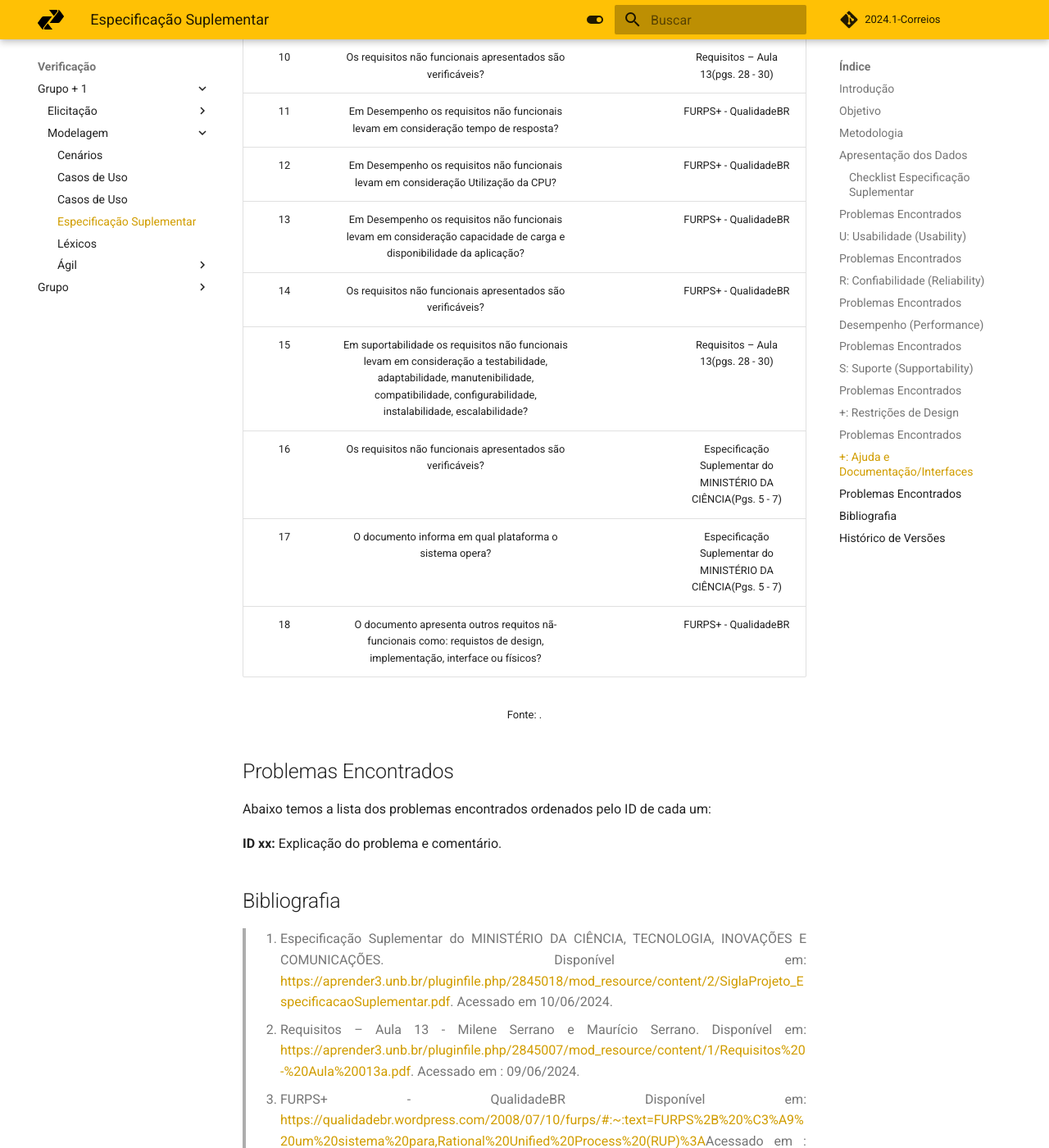
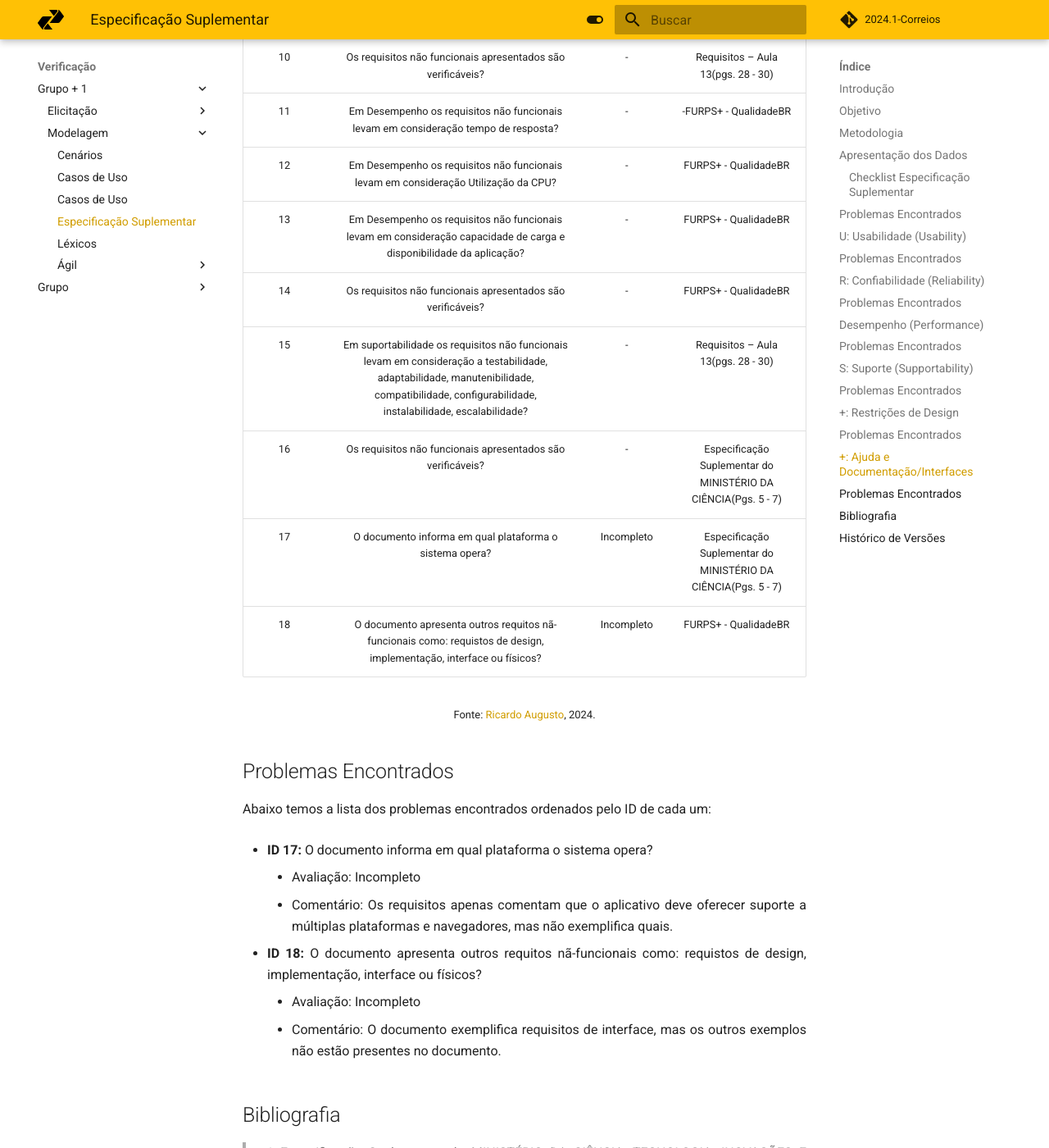
Before and after one commit to Requisitos-de-Software/2024.1-Serasa, an MkDocs documentation site: the page built from docs/verificacao/grupo+1/modelagem/especificacao_suplementar.md, in a window 1280 px wide and 1400 px high, scrolled down 12440 px. Shown: the whole window at 82% size. Built offline with MkDocs 1.6.1 and Material for MkDocs 9.7.7, drawn with Linux system fonts in a browser that asks for light colours; comment, search, counter and statistics services are not loaded.

Commit message:
espec sup ricardo

```diff
--- a/docs/verificacao/grupo+1/modelagem/especificacao_suplementar.md
+++ b/docs/verificacao/grupo+1/modelagem/especificacao_suplementar.md
@@ -239,34 +239,40 @@ Abaixo temos a lista dos problemas encontrados ordenados pelo ID de cada um:
 
 |ID| Descrição | Avaliação | Referência|
 |:--:|:--:|:--:|:--:|
-|01| O artefato de especificação suplementar utiliza a metodologia FURPS?||Requisitos – Aula 13(pgs. 28 - 30)|
-|02| Apresenta os requisitos em funcionalidade? ||Requisitos – Aula 13(pgs. 28 - 30)|
-|03| Os requisitos apresentados são verificáveis?||FURPS+ - QualidadeBR|
-|04| Em usabilidade os requisitos não funcionais levam em consideração a prevenção de erros? ||Requisitos – Aula 13(pgs. 28 - 30)|
-|05| Em usabilidade os requisitos não funcionais levam em consideração a estética e design? ||FURPS+ - QualidadeBR|
-|06| Os requisitos não funcionais apresentados são verificáveis? ||FURPS+ - QualidadeBR|
-|07| Em Confiabilidade os requisitos não funcionais levam em consideração possibilidade de recuperação? ||Requisitos – Aula 13(pgs. 28 - 30)|
-|08| Em Confiabilidade os requisitos não funcionais levam em consideração possibilidade de previsão? ||FURPS+ - QualidadeBR|
-|09| Em Confiabilidade os requisitos não funcionais levam em consideração tempo médio entre falhas? ||FURPS+ - QualidadeBR|
-|10| Os requisitos não funcionais apresentados são verificáveis? ||Requisitos – Aula 13(pgs. 28 - 30)|
-|11| Em Desempenho os requisitos não funcionais levam em consideração tempo de resposta?  ||FURPS+ - QualidadeBR|
-|12| Em Desempenho os requisitos não funcionais levam em consideração Utilização da CPU?||FURPS+ - QualidadeBR|
-|13| Em Desempenho os requisitos não funcionais levam em consideração capacidade de carga e disponibilidade da aplicação? ||FURPS+ - QualidadeBR|
-|14| Os requisitos não funcionais apresentados são verificáveis? ||FURPS+ - QualidadeBR|
-|15| Em suportabilidade os requisitos não funcionais levam em consideração a testabilidade, adaptabilidade, manutenibilidade, compatibilidade, configurabilidade, instalabilidade, escalabilidade? ||Requisitos – Aula 13(pgs. 28 - 30)|
-|16| Os requisitos não funcionais apresentados são verificáveis? ||Especificação Suplementar do MINISTÉRIO DA CIÊNCIA(Pgs. 5 - 7)|
-|17| O documento informa em qual plataforma o sistema opera? ||Especificação Suplementar do MINISTÉRIO DA CIÊNCIA(Pgs. 5 - 7)|
-|18| O documento apresenta outros requitos nã-funcionais como: requistos de design, implementação, interface ou físicos? ||FURPS+ - QualidadeBR|
+|01| O artefato de especificação suplementar utiliza a metodologia FURPS?|Sim|Requisitos – Aula 13(pgs. 28 - 30)|
+|02| Apresenta os requisitos em funcionalidade? |Sim|Requisitos – Aula 13(pgs. 28 - 30)|
+|03| Os requisitos apresentados são verificáveis?|Sim|FURPS+ - QualidadeBR|
+|04| Em usabilidade os requisitos não funcionais levam em consideração a prevenção de erros? |-|Requisitos – Aula 13(pgs. 28 - 30)|
+|05| Em usabilidade os requisitos não funcionais levam em consideração a estética e design? |-|FURPS+ - QualidadeBR|
+|06| Os requisitos não funcionais apresentados são verificáveis? |Sim|FURPS+ - QualidadeBR|
+|07| Em Confiabilidade os requisitos não funcionais levam em consideração possibilidade de recuperação? |-|Requisitos – Aula 13(pgs. 28 - 30)|
+|08| Em Confiabilidade os requisitos não funcionais levam em consideração possibilidade de previsão? |-|FURPS+ - QualidadeBR|
+|09| Em Confiabilidade os requisitos não funcionais levam em consideração tempo médio entre falhas? |-|FURPS+ - QualidadeBR|
+|10| Os requisitos não funcionais apresentados são verificáveis? |-|Requisitos – Aula 13(pgs. 28 - 30)|
+|11| Em Desempenho os requisitos não funcionais levam em consideração tempo de resposta? |- |-FURPS+ - QualidadeBR|
+|12| Em Desempenho os requisitos não funcionais levam em consideração Utilização da CPU?|-|FURPS+ - QualidadeBR|
+|13| Em Desempenho os requisitos não funcionais levam em consideração capacidade de carga e disponibilidade da aplicação? |-|FURPS+ - QualidadeBR|
+|14| Os requisitos não funcionais apresentados são verificáveis? |-|FURPS+ - QualidadeBR|
+|15| Em suportabilidade os requisitos não funcionais levam em consideração a testabilidade, adaptabilidade, manutenibilidade, compatibilidade, configurabilidade, instalabilidade, escalabilidade? |-|Requisitos – Aula 13(pgs. 28 - 30)|
+|16| Os requisitos não funcionais apresentados são verificáveis? |-|Especificação Suplementar do MINISTÉRIO DA CIÊNCIA(Pgs. 5 - 7)|
+|17| O documento informa em qual plataforma o sistema opera? |Incompleto|Especificação Suplementar do MINISTÉRIO DA CIÊNCIA(Pgs. 5 - 7)|
+|18| O documento apresenta outros requitos nã-funcionais como: requistos de design, implementação, interface ou físicos? |Incompleto|FURPS+ - QualidadeBR|
 
 
-<font size="2"><p style="text-align: center">Fonte: []().</p></font>
+<font size="2"><p style="text-align: center">Fonte: [Ricardo Augusto](https://www.github.com/avmricardo), 2024.</p></font>
 
 
 ## Problemas Encontrados
 
 Abaixo temos a lista dos problemas encontrados ordenados pelo ID de cada um:
 
-**ID xx:** Explicação do problema e comentário.
+- **ID 17:** O documento informa em qual plataforma o sistema opera?
+    - Avaliação: Incompleto
+    - Comentário: Os requisitos apenas comentam que o aplicativo deve oferecer suporte a múltiplas plataformas e navegadores, mas não exemplifica quais.
+
+- **ID 18:** O documento apresenta outros requitos nã-funcionais como: requistos de design, implementação, interface ou físicos?
+    - Avaliação: Incompleto
+    - Comentário: O documento exemplifica requisitos de interface, mas os outros exemplos não estão presentes no documento.
 
 
 ## Bibliografia
```
